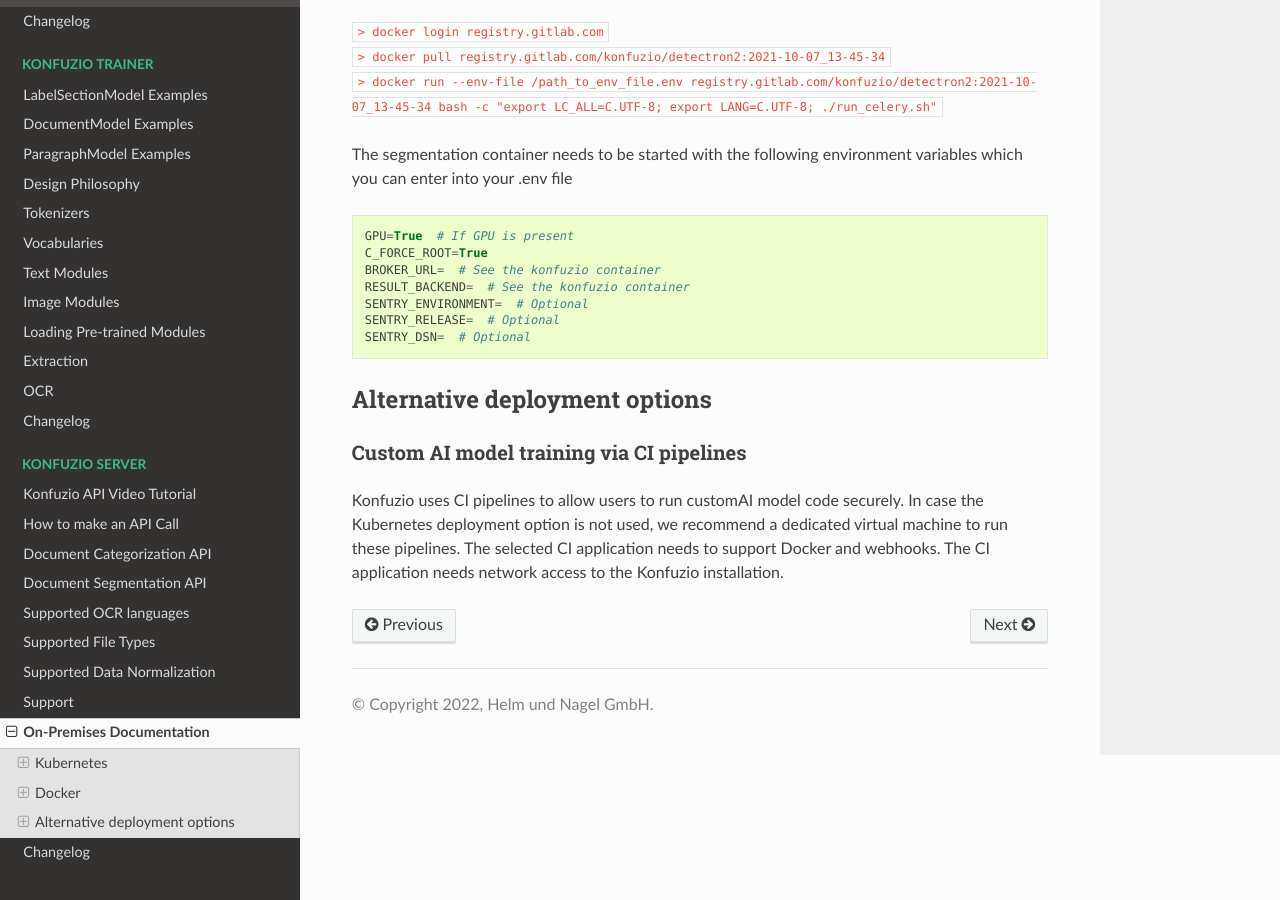
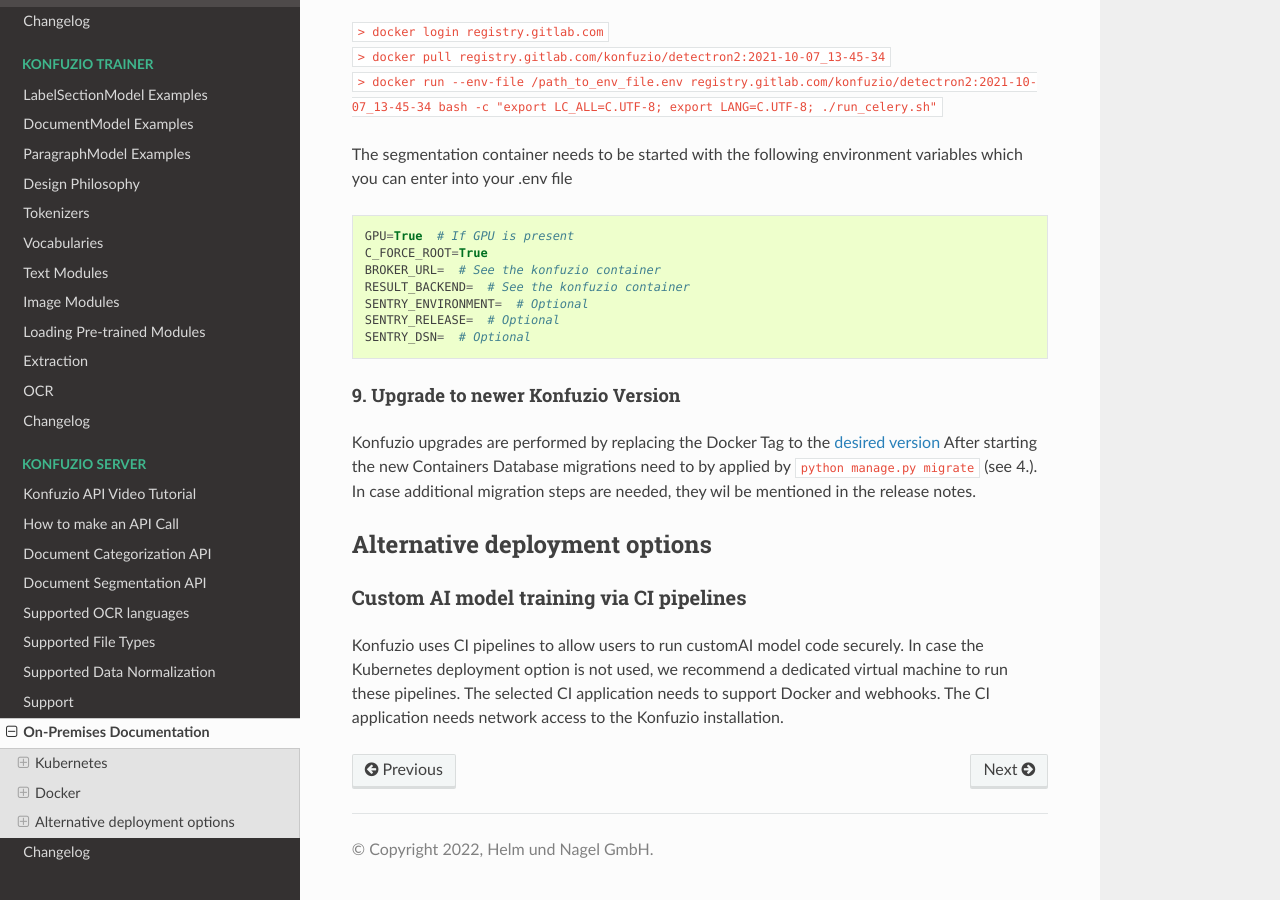
Before and after one commit to konfuzio-ai/konfuzio-sdk, a Sphinx documentation site: the page built from docs/web/on_premises.md, in a window 1280 px wide and 900 px high, scrolled down 8221 px. Built offline with Sphinx 7.4.7 and the Read the Docs theme 2.0.0, drawn with Linux system fonts in a browser that asks for light colours.

Commit message:
Update on_premises.md

````diff
--- a/docs/web/on_premises.md
+++ b/docs/web/on_premises.md
@@ -343,6 +343,12 @@
 SENTRY_DSN=  # Optional
 ```
 
+#### 9. Upgrade to newer Konfuzio Version
+
+Konfuzio upgrades are performed by replacing the Docker Tag to the [desired version](https://dev.konfuzio.com/web/changelog_app.html)
+After starting the new Containers Database migrations need to by applied by `python manage.py migrate` (see 4.).
+In case additional migration steps are needed, they wil be mentioned in the release notes.
+
 ## Alternative deployment options
 
 ### Custom AI model training via CI pipelines
````
